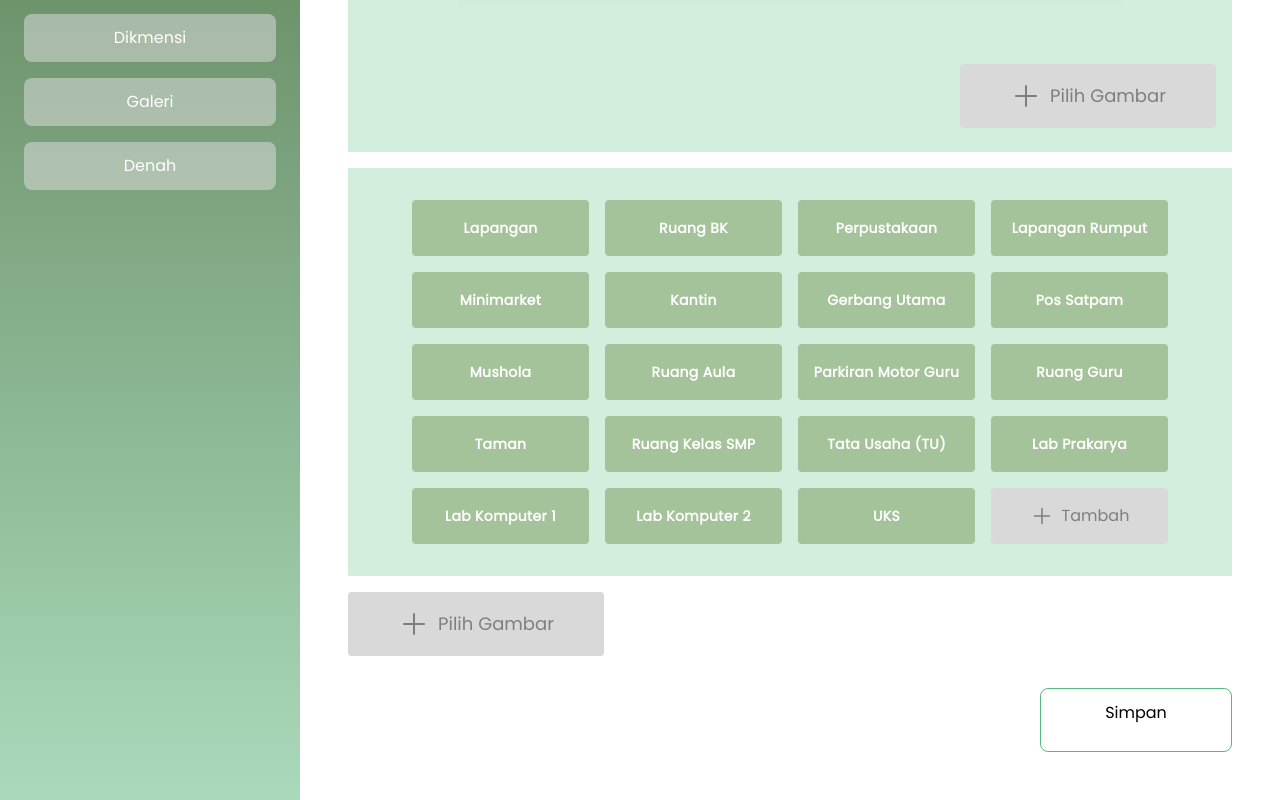
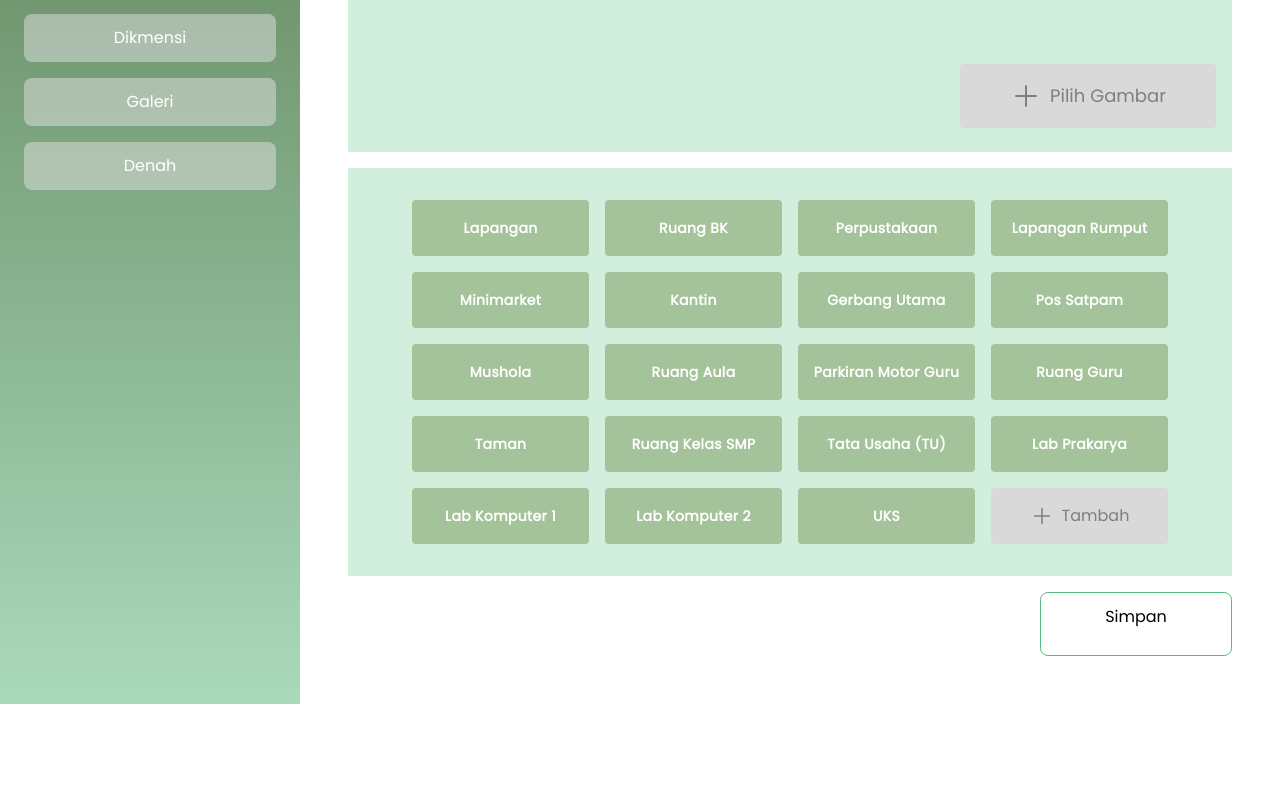
Before and after one commit to KH-Ray/WebSekolah, a React (Vite) app: page /admin/denah in a window 1280 px wide. Shown: the part 738-1538 px from the top of the page. After the commit the page ends 1442 px from the top, so only its background shows below. Built offline with nearby package versions, Linux system fonts and the light colour scheme.

Commit message:
Edit admin gallery

```diff
--- a/src/pages/admin/AdminGallery.jsx
+++ b/src/pages/admin/AdminGallery.jsx
@@ -3,7 +3,6 @@ import { customButtonTheme } from "../../themes/flowbiteThemes";
 import { PhotoIcon, PlusIcon } from "@heroicons/react/24/outline";
 import { useQuery } from "@tanstack/react-query";
 import galleryServices from "../../services/gallery";
-import Box from "../../components/PhotoBox";
 
 const addPicturePage = (galleries) => {
   return (
@@ -36,7 +35,7 @@ const addPicturePage = (galleries) => {
 
       <label className="mb-8 flex h-16 w-64 items-center justify-center gap-2 rounded bg-[#d9d9d9] text-lg text-[#7f7f7f] hover:cursor-pointer">
         <input type="file" className="hidden" />
-        <PlusIcon className="h-8 w-8" /> Pilih Gambar
+        <PlusIcon className="h-8 w-8" /> Pilih Dokumen
       </label>
 
       <div className="ml-auto">
--- a/src/pages/admin/AdminSchoolGround.jsx
+++ b/src/pages/admin/AdminSchoolGround.jsx
@@ -236,11 +236,6 @@ const AdminSchoolGround = () => {
                 <PlusIcon className="h-6 w-6" /> Tambah
               </button>
             </div>
-
-            <label className="mb-8 flex h-16 w-64 items-center justify-center gap-2 rounded bg-[#d9d9d9] text-lg text-[#7f7f7f] hover:cursor-pointer">
-              <input type="file" className="hidden" />
-              <PlusIcon className="h-8 w-8" /> Pilih Gambar
-            </label>
           </div>
 
           <div className="flex justify-end">
```
